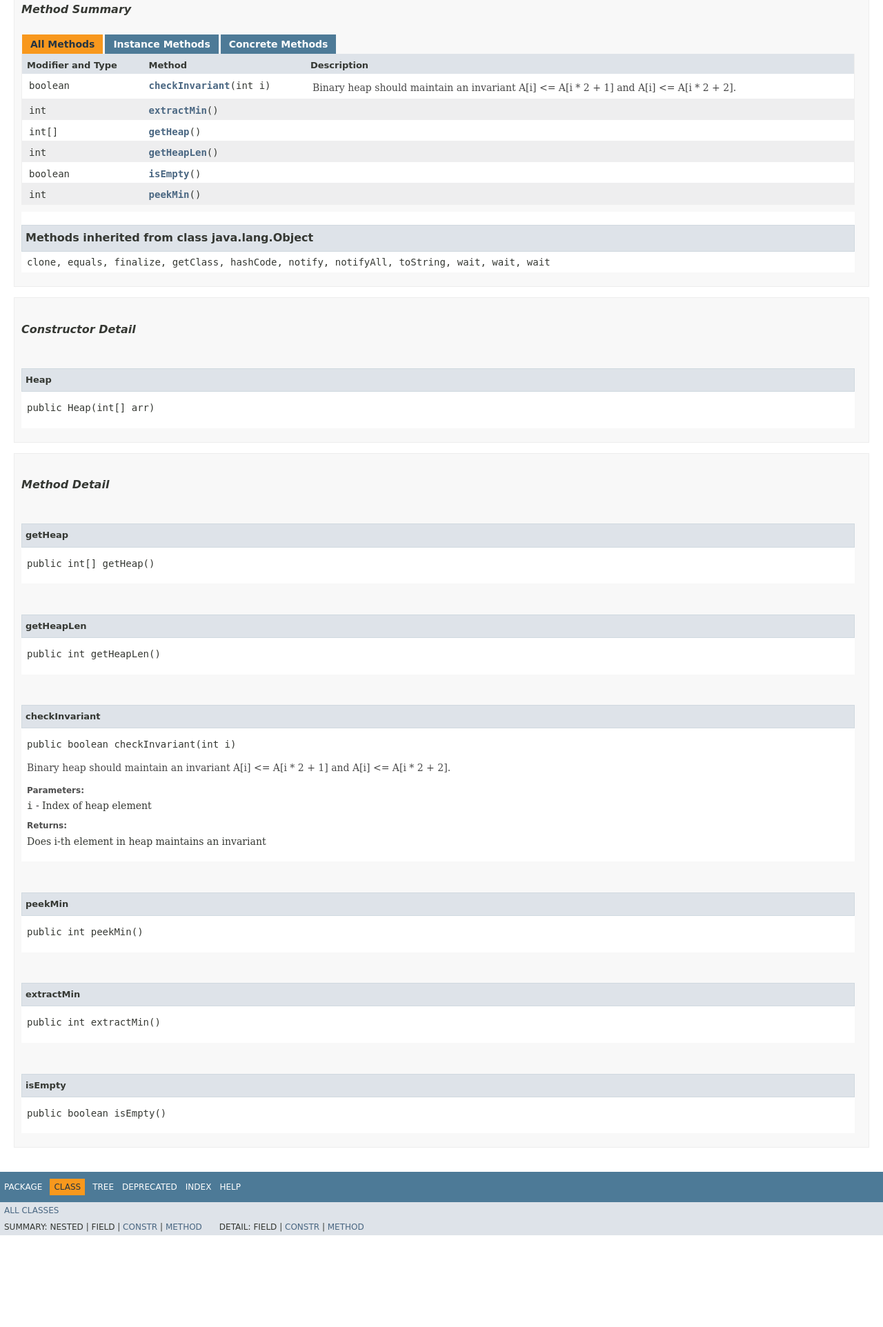
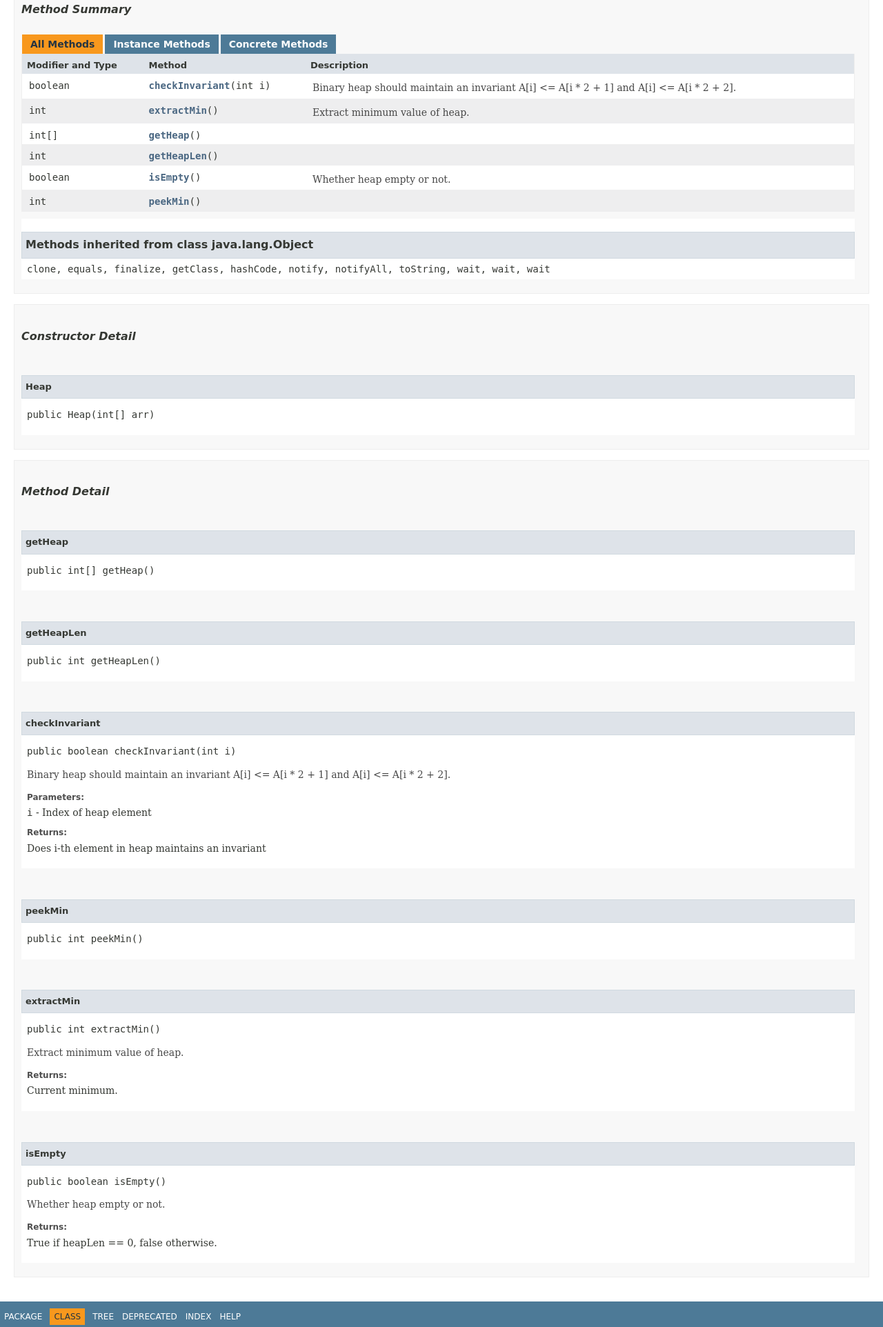
Before and after one commit to ptntsv/OOP, a plain HTML site: page Task_1_1_1/org/example/Heap.html in a window 1280 px wide. Shown: the part 550-2474 px from the top of the page at 69% size. Before the commit the page ends 2341 px from the top, so only its background shows below. Drawn offline with Linux system fonts and the light colour scheme; no server answers; a script that the page names is missing; a web font is replaced by a local one.

Commit message:
Deploying to gh-pages from @ ptntsv/OOP@7d913313dc7b6734e060057670da4689ed8ff4c2 🚀

```diff
--- a/Task_1_1_1/org/example/Heap.html
+++ b/Task_1_1_1/org/example/Heap.html
@@ -185,7 +185,9 @@ extends java.lang.Object</pre>
 <tr id="i1" class="rowColor">
 <td class="colFirst"><code>int</code></td>
 <th class="colSecond" scope="row"><code><span class="memberNameLink"><a href="#extractMin()">extractMin</a></span>()</code></th>
-<td class="colLast">&nbsp;</td>
+<td class="colLast">
+<div class="block">Extract minimum value of heap.</div>
+</td>
 </tr>
 <tr id="i2" class="altColor">
 <td class="colFirst"><code>int[]</code></td>
@@ -200,7 +202,9 @@ extends java.lang.Object</pre>
 <tr id="i4" class="altColor">
 <td class="colFirst"><code>boolean</code></td>
 <th class="colSecond" scope="row"><code><span class="memberNameLink"><a href="#isEmpty()">isEmpty</a></span>()</code></th>
-<td class="colLast">&nbsp;</td>
+<td class="colLast">
+<div class="block">Whether heap empty or not.</div>
+</td>
 </tr>
 <tr id="i5" class="rowColor">
 <td class="colFirst"><code>int</code></td>
@@ -301,6 +305,11 @@ extends java.lang.Object</pre>
 <li class="blockList">
 <h4>extractMin</h4>
 <pre class="methodSignature">public&nbsp;int&nbsp;extractMin()</pre>
+<div class="block">Extract minimum value of heap.</div>
+<dl>
+<dt><span class="returnLabel">Returns:</span></dt>
+<dd>Current minimum.</dd>
+</dl>
 </li>
 </ul>
 <a id="isEmpty()">
@@ -310,6 +319,11 @@ extends java.lang.Object</pre>
 <li class="blockList">
 <h4>isEmpty</h4>
 <pre class="methodSignature">public&nbsp;boolean&nbsp;isEmpty()</pre>
+<div class="block">Whether heap empty or not.</div>
+<dl>
+<dt><span class="returnLabel">Returns:</span></dt>
+<dd>True if heapLen == 0, false otherwise.</dd>
+</dl>
 </li>
 </ul>
 </li>
```
Also changed, not shown: Task_1_1_1/index-all.html (+6 -2 lines), 3 other files.
